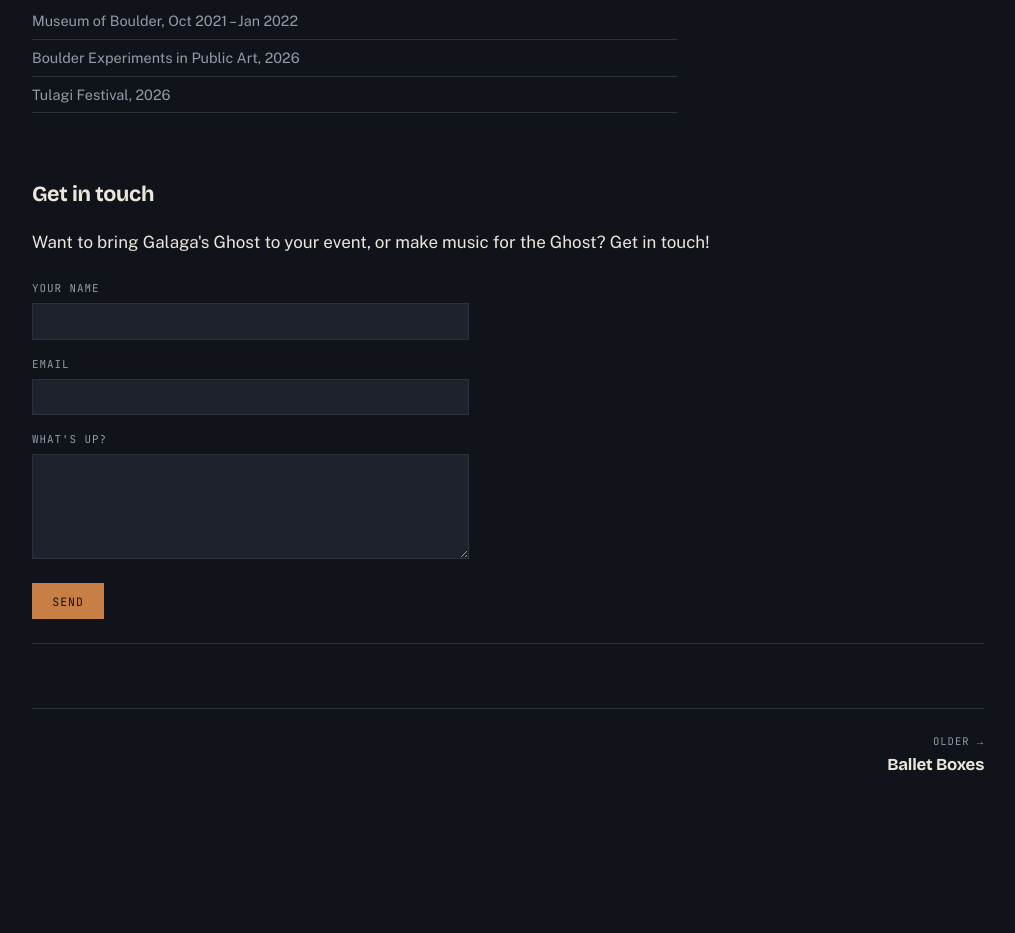
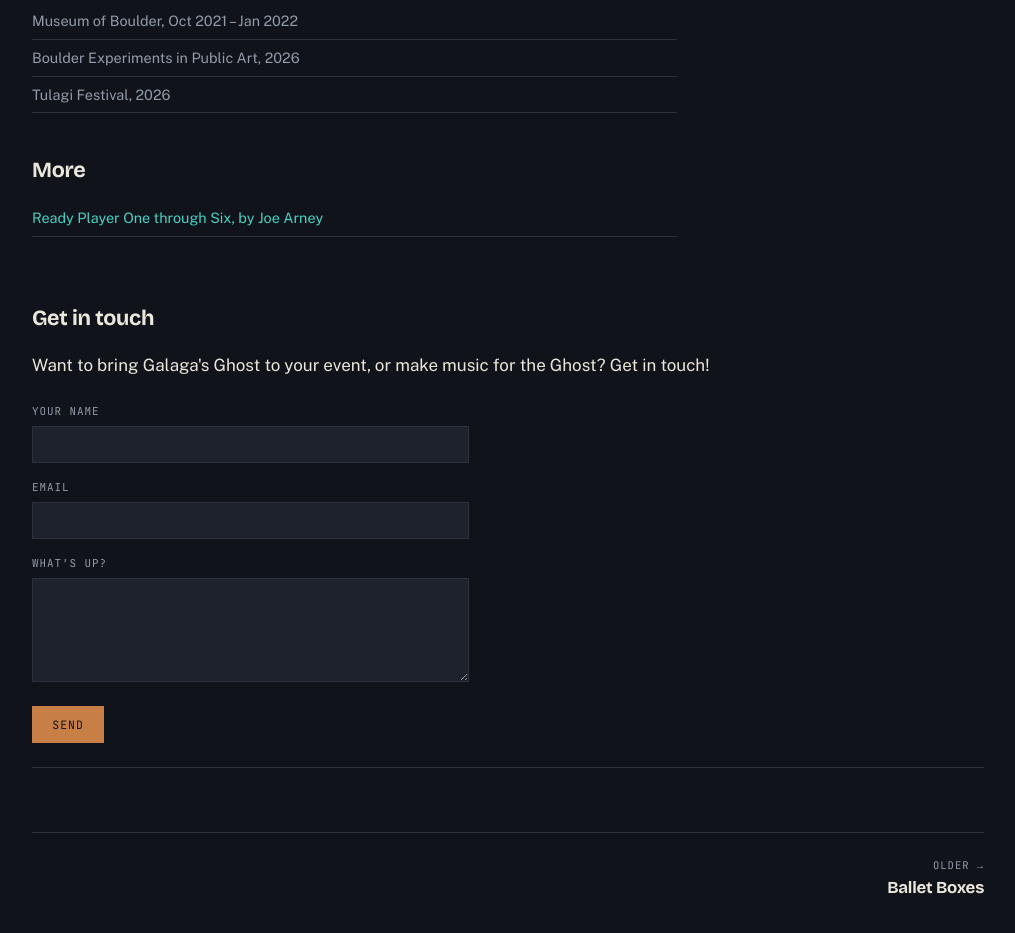
Before and after one commit to Jiffer/jifferharriman-site, an Eleventy site: page src/work/galagas-ghost.md in a window 1280 px wide. Shown: the part 1333-2266 px from the top of the page, without its empty margins (248-1263 px from the left). Before the commit the page ends 2204 px from the top, so only its background shows below. Built offline with nearby package versions, Linux system fonts and the light colour scheme; Eleventy itself is replaced by a stand-in of ours; files that its build step writes are made by us from their sources.

Commit message:
added article link

```diff
--- a/src/work/galagas-ghost.md
+++ b/src/work/galagas-ghost.md
@@ -27,7 +27,9 @@ howto:
   - Hexagons launch in the visuals and connect based on station rules
   - It runs continuously - ever evolving. Stay as long as you like.
   - NOW WITH GALAGA SPACESHIPS! - Fly the ship and shoot to hatch space bugs
-
+links:
+  - label: "Ready Player One through Six, by Joe Arney"
+    url: https://www.colorado.edu/cmdinow/2026/10/26/ready-player-one-through-six
 bookingIntro: Want to bring Galaga's Ghost to your event, or make music for the Ghost? Get in touch!
 booking: true
 ---
```
